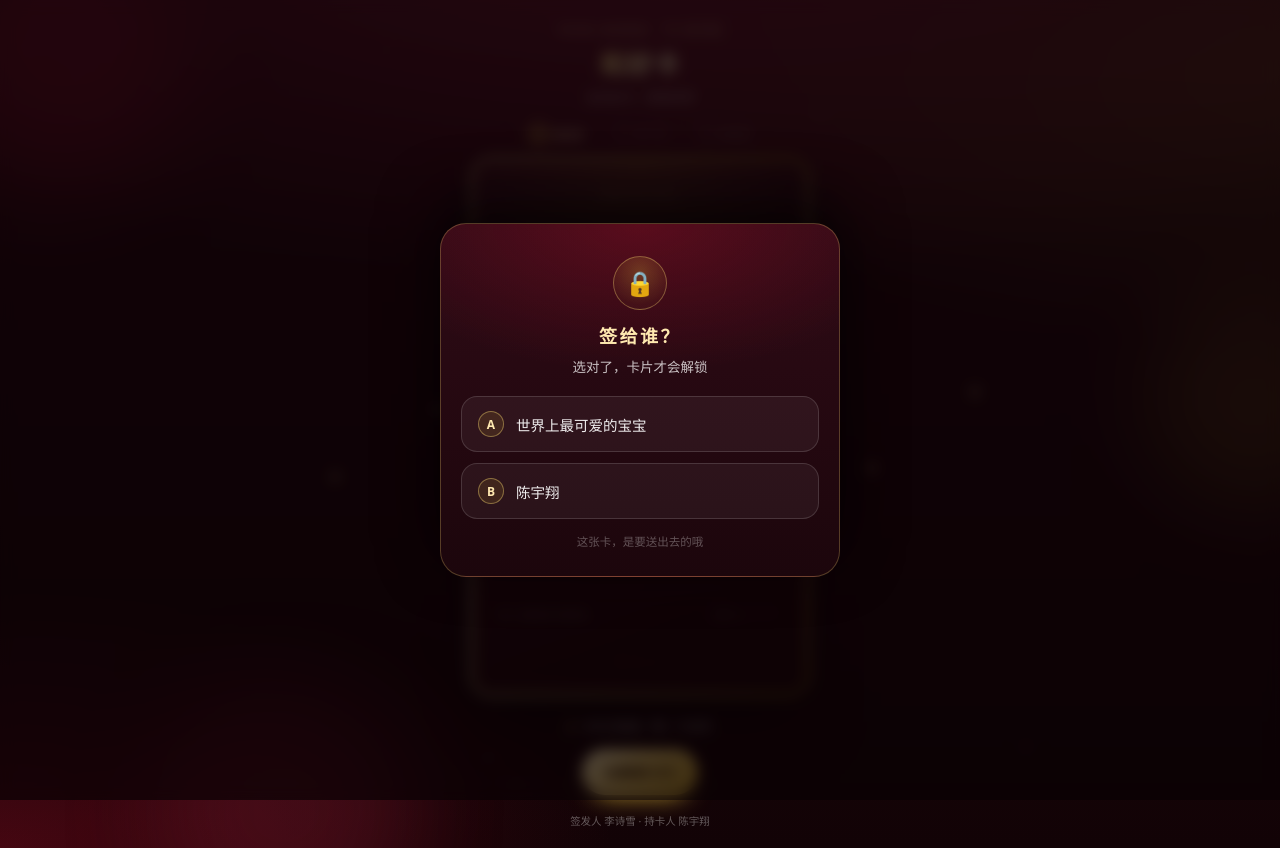
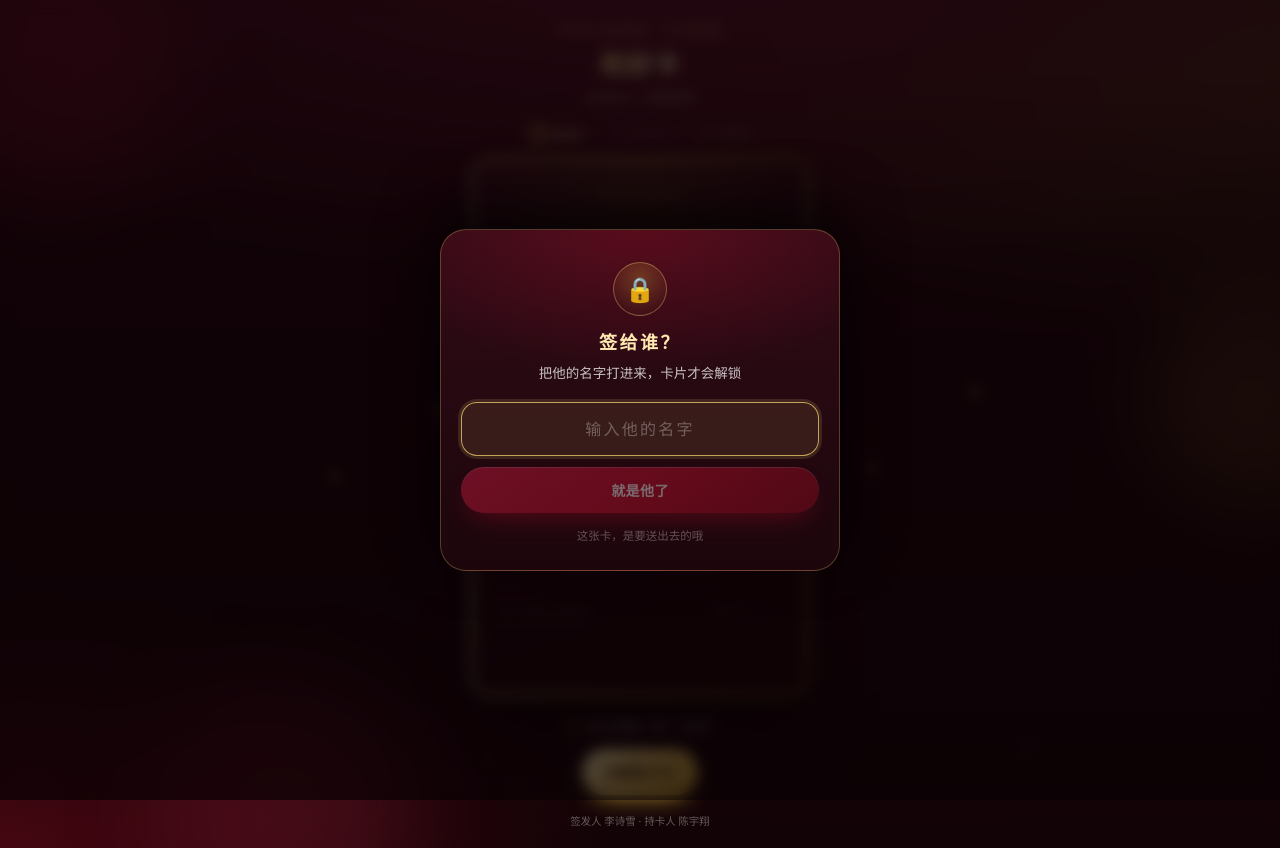
Before and after one commit to 2960CYX/hehao-card, a Vue app: page / in a window 1280 px wide. Built offline with nearby package versions, Linux system fonts and the light colour scheme.

Commit message:
feat: 第一关改为手输收卡人名字（含递进提示）；第三步文案改为「做好啦」，不再暗示已经和好

```diff
--- a/index.html
+++ b/index.html
@@ -4,7 +4,7 @@
     <meta charset="UTF-8" />
     <meta
       name="viewport"
-      content="width=device-width, initial-scale=1.0, maximum-scale=1.0, user-scalable=no, viewport-fit=cover"
+      content="width=device-width, initial-scale=1.0, maximum-scale=1.0, user-scalable=no, viewport-fit=cover, interactive-widget=resizes-content"
     />
     <meta name="theme-color" content="#2a0a12" />
     <meta name="apple-mobile-web-app-capable" content="yes" />
--- a/src/App.vue
+++ b/src/App.vue
@@ -28,7 +28,7 @@ const toastSignal = ref(0)
 const confettiCanvas = ref<HTMLCanvasElement | null>(null)
 const confetti = useConfetti(() => confettiCanvas.value)
 
-const steps = ['送给谁', '签个名', '和好啦']
+const steps = ['送给谁', '签个名', '做好啦']
 const activeStep = computed(() => (stage.value === 'locked' ? 0 : stage.value === 'card' ? 1 : 2))
 
 function toast(text: string, kind: 'error' | 'info' = 'info') {
--- a/src/cardSpec.ts
+++ b/src/cardSpec.ts
@@ -11,6 +11,13 @@ export const CARD_H = 540
 
 /** 持卡人：收下这张卡的人（卡片「持卡人」一栏） */
 export const HOLDER_NAME = '陈宇翔'
+
+/**
+ * 第一关可以接受的答案。
+ * 她把名字打进来才能解锁 —— 大小名、小名都放进来，写得宽松一点，
+ * 只要输入里含有其中任意一个（或它是其中任意一个的一部分）就算通过。
+ */
+export const HOLDER_ANSWERS = ['陈宇翔', '宇翔']
 
 /** 签发人昵称：签这张卡送出去的人（卡片、页头都用这个） */
 export const ISSUER_NAME = '诗诗宝宝'
--- a/src/components/StageSuccess.vue
+++ b/src/components/StageSuccess.vue
@@ -45,8 +45,8 @@ function onSaveClick() {
 <template>
   <section class="stage">
     <div class="success-head">
-      <h2 class="success-title">🎉 和好啦！</h2>
-      <p class="success-sub">和好卡已生效</p>
+      <h2 class="success-title">🎉 卡片做好啦！</h2>
+      <p class="success-sub">已盖上「已生效」印章 · 随时都能用</p>
     </div>
 
     <div class="result-wrap">
--- a/src/components/VerifyDialog.vue
+++ b/src/components/VerifyDialog.vue
@@ -1,6 +1,6 @@
 <script setup lang="ts">
-import { ref, watch } from 'vue'
-import { HOLDER_NAME } from '../cardSpec'
+import { computed, ref, watch } from 'vue'
+import { HOLDER_ANSWERS, HOLDER_NAME } from '../cardSpec'
 
 const props = defineProps<{ open: boolean }>()
 const emit = defineEmits<{
@@ -8,20 +8,37 @@ const emit = defineEmits<{
   (e: 'pass'): void
 }>()
 
-/**
- * 第一关：让她亲手把这张卡指定给收卡人。
- * 「世界上最可爱的宝宝」是逗趣的干扰项 —— 选了会被温柔地纠正。
- */
-const OPTIONS = [
-  { key: 'A', text: '世界上最可爱的宝宝', correct: false },
-  { key: 'B', text: HOLDER_NAME, correct: true }
+/** 答错时的递进提示：先温柔提醒，再给方向，最后直接把答案说出来（保证她能过） */
+const HINTS = [
+  '好像不是这个名字哦，再想想～',
+  '提示：是你想把这张卡送给的那个人',
+  `这张卡是签给${HOLDER_NAME}的哦～`
 ]
 
+const inputEl = ref<HTMLInputElement | null>(null)
+const input = ref('')
 const passed = ref(false)
 const shaking = ref(false)
 const errorText = ref('')
 const errorId = ref(0)
 const showError = ref(false)
+let wrongCount = 0
+
+const canSubmit = computed(() => input.value.trim().length > 0 && !passed.value)
+
+/** 去掉空格、统一小写后比较，避免因为多打了个空格就进不去 */
+function normalize(text: string) {
+  return text.replace(/\s+/g, '').toLowerCase()
+}
+
+function isCorrect(value: string) {
+  const v = normalize(value)
+  if (v.length < 2) return false
+  return HOLDER_ANSWERS.some((answer) => {
+    const a = normalize(answer)
+    return v === a || v.includes(a) || a.includes(v)
+  })
+}
 
 watch(
   () => props.open,
@@ -30,22 +47,25 @@ watch(
     passed.value = false
     errorText.value = ''
     showError.value = false
+    wrongCount = 0
+    window.setTimeout(() => inputEl.value?.focus(), 320)
   }
 )
 
-function choose(option: (typeof OPTIONS)[number]) {
-  if (passed.value) return
+function submit() {
+  if (!canSubmit.value) return
 
-  if (option.correct) {
+  if (isCorrect(input.value)) {
     passed.value = true
     showError.value = false
     errorText.value = ''
-    window.setTimeout(() => emit('pass'), 620)
+    inputEl.value?.blur()
+    window.setTimeout(() => emit('pass'), 680)
     return
   }
 
-  // 选错：抖动 + 弹窗纠正
-  errorText.value = `这张卡是签给${HOLDER_NAME}的哦～`
+  errorText.value = HINTS[Math.min(wrongCount, HINTS.length - 1)]
+  wrongCount += 1
   errorId.value += 1
   showError.value = true
 
@@ -64,21 +84,28 @@ function choose(option: (typeof OPTIONS)[number]) {
         <div class="dialog-panel" :class="{ 'is-shake': shaking }">
           <div class="dialog-badge">🔒</div>
           <h2 class="dialog-title">签给谁？</h2>
-          <p class="dialog-question">选对了，卡片才会解锁</p>
+          <p class="dialog-question">把他的名字打进来，卡片才会解锁</p>
 
-          <div class="dialog-options">
-            <button
-              v-for="option in OPTIONS"
-              :key="option.key"
-              type="button"
-              class="option"
+          <form class="dialog-form" @submit.prevent="submit">
+            <input
+              ref="inputEl"
+              v-model="input"
+              class="dialog-input"
+              :class="{ 'is-ok': passed }"
+              type="text"
+              inputmode="text"
+              autocomplete="off"
+              autocapitalize="off"
+              autocorrect="off"
+              spellcheck="false"
+              maxlength="24"
+              placeholder="输入他的名字"
               :disabled="passed"
-              @click="choose(option)"
-            >
-              <span class="option-key">{{ option.key }}</span>
-              <span class="option-text">{{ option.text }}</span>
+            />
+            <button type="submit" class="btn btn-primary btn-block" :disabled="!canSubmit">
+              {{ passed ? '就是这个他' : '就是他了' }}
             </button>
-          </div>
+          </form>
 
           <p class="dialog-hint dialog-hint-ghost">这张卡，是要送出去的哦</p>
 
--- a/src/style.css
+++ b/src/style.css
@@ -649,8 +649,11 @@ button {
   inset: 0;
   z-index: 80;
   display: flex;
-  align-items: flex-end;
-  justify-content: center;
+  flex-direction: column;
+  align-items: center;
+  /* 键盘弹出把可视区压扁时，弹窗可以滚动，输入框不会被挡住 */
+  overflow-y: auto;
+  overscroll-behavior: contain;
   padding: 0;
   background: rgba(10, 2, 5, 0.72);
   backdrop-filter: blur(7px);
@@ -659,7 +662,6 @@ button {
 
 @media (min-width: 480px) {
   .dialog-mask {
-    align-items: center;
     padding: 20px;
   }
 }
@@ -668,6 +670,8 @@ button {
   position: relative;
   width: 100%;
   max-width: 400px;
+  /* margin-top:auto 让面板贴底（手机上像底部抽屉），键盘顶上来时还能滚动 */
+  margin-top: auto;
   padding: 26px 20px calc(env(safe-area-inset-bottom, 0px) + 24px);
   border-radius: 26px 26px 0 0;
   border: 1px solid rgba(232, 201, 106, 0.28);
@@ -683,6 +687,7 @@ button {
     border-radius: 26px;
     border-bottom: 1px solid rgba(232, 201, 106, 0.28);
     padding-bottom: 26px;
+    margin: auto;
   }
 }
 
@@ -733,57 +738,51 @@ button {
   color: rgba(255, 255, 255, 0.75);
 }
 
-.dialog-options {
+.dialog-form {
   display: flex;
   flex-direction: column;
   gap: 11px;
 }
 
-.option {
-  display: flex;
-  align-items: center;
-  gap: 12px;
+.dialog-input {
   width: 100%;
-  padding: 14px 16px;
+  height: 54px;
+  padding: 0 18px;
   border-radius: 16px;
-  border: 1px solid rgba(255, 255, 255, 0.14);
-  background: rgba(255, 255, 255, 0.05);
-  color: rgba(255, 255, 255, 0.92);
-  font-size: 14.5px;
-  text-align: left;
-  cursor: pointer;
+  border: 1px solid rgba(255, 255, 255, 0.16);
+  background: rgba(255, 255, 255, 0.06);
+  color: #fff;
+  /* 16px 是必须的：iOS 上小于 16px 的输入框聚焦时会自动放大整个页面 */
+  font-size: 16px;
+  font-family: inherit;
+  text-align: center;
+  letter-spacing: 0.08em;
+  outline: none;
   transition:
-    transform 0.15s ease,
     border-color 0.25s ease,
-    background 0.25s ease;
+    background 0.25s ease,
+    box-shadow 0.25s ease;
 }
 
-.option:active:not(:disabled) {
-  transform: scale(0.98);
-  border-color: rgba(232, 201, 106, 0.7);
-  background: rgba(232, 201, 106, 0.12);
+.dialog-input::placeholder {
+  color: rgba(255, 255, 255, 0.3);
+  letter-spacing: 0.14em;
 }
 
-.option:disabled {
-  opacity: 0.55;
+.dialog-input:focus {
+  border-color: rgba(232, 201, 106, 0.8);
+  background: rgba(232, 201, 106, 0.1);
+  box-shadow: 0 0 0 3px rgba(232, 201, 106, 0.14);
 }
 
-.option-key {
-  flex: 0 0 auto;
-  display: grid;
-  place-items: center;
-  width: 26px;
-  height: 26px;
-  border-radius: 50%;
-  font-size: 12px;
-  font-weight: 700;
-  color: #ffe9b0;
-  border: 1px solid rgba(232, 201, 106, 0.45);
-  background: rgba(212, 175, 55, 0.12);
+.dialog-input.is-ok {
+  border-color: rgba(52, 211, 153, 0.65);
+  background: rgba(16, 185, 129, 0.14);
+  color: #d6ffe9;
 }
 
-.option-text {
-  flex: 1 1 auto;
+.dialog-input:disabled {
+  opacity: 0.9;
 }
 
 .dialog-hint {
```
Also changed, not shown: 3 other files (tests, documents, lock files or other folders).
